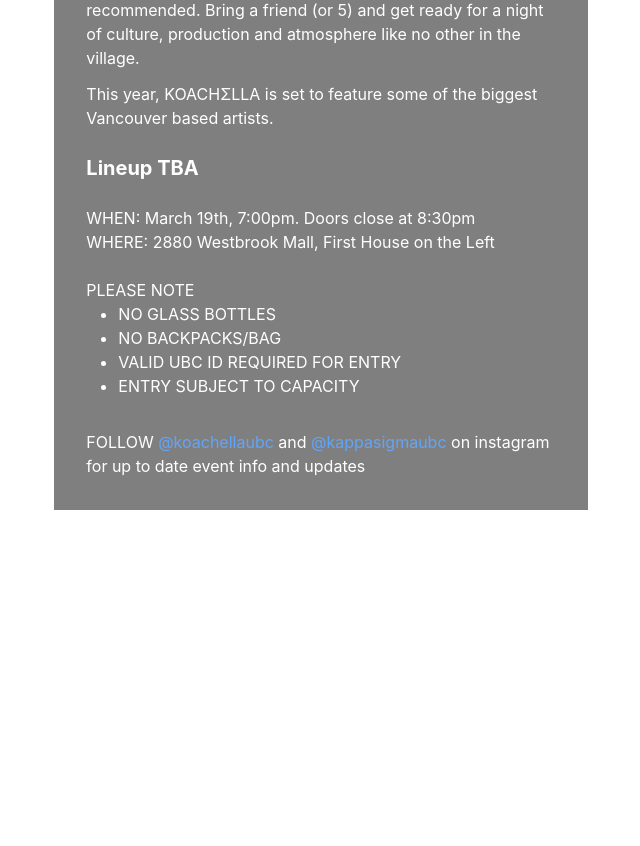
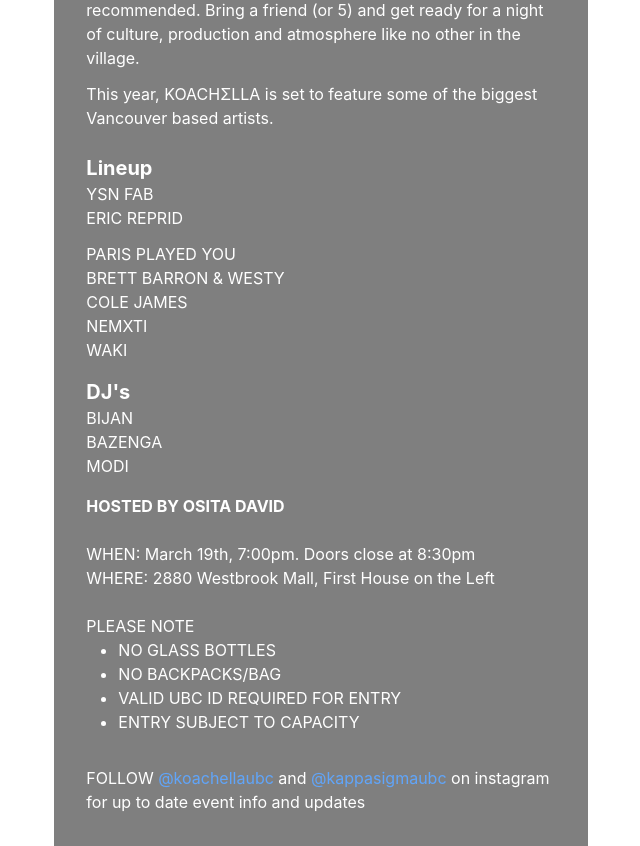
Before and after one commit to Grocode87/ticket-platform, a Next.js app: page / in a window 1280 px wide. Shown: the part 1360-2206 px from the top of the page, without its empty margins (319-959 px from the left). Before the commit the page ends 1870 px from the top, so only its background shows below. Built offline with nearby package versions, Linux system fonts and the light colour scheme.

Commit message:
added lineup

```diff
--- a/pages/index.js
+++ b/pages/index.js
@@ -227,7 +227,25 @@
               This year, KOACHΣLLA is set to feature some of the biggest
               Vancouver based artists.
             </p>
-            <p className="pt-6 font-bold text-xl">Lineup TBA</p>
+
+
+            <div>
+            <p className="pt-6 font-bold text-xl">Lineup</p>
+            <p>YSN FAB</p>
+            <p>ERIC REPRID</p>
+            <p className="pt-3">PARIS PLAYED YOU</p>
+            <p>BRETT BARRON & WESTY</p>
+            <p>COLE JAMES</p>
+            <p>NEMXTI</p>
+            <p>WAKI</p>
+
+            <p className="pt-4 font-bold text-xl">DJ's</p>
+            <p>BIJAN</p>
+            <p>BAZENGA</p>
+            <p>MODI</p>
+
+            <p className="pt-4 font-bold">HOSTED BY OSITA DAVID</p>
+            </div>
 
 
 
```
